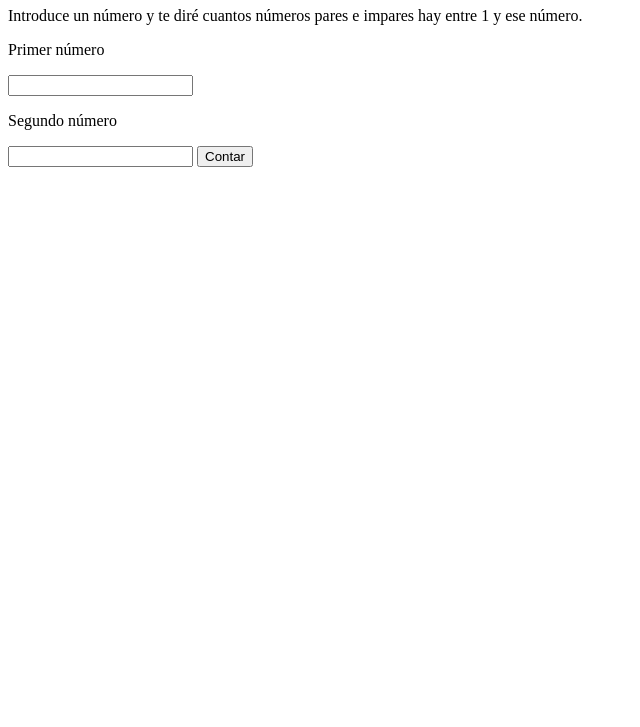
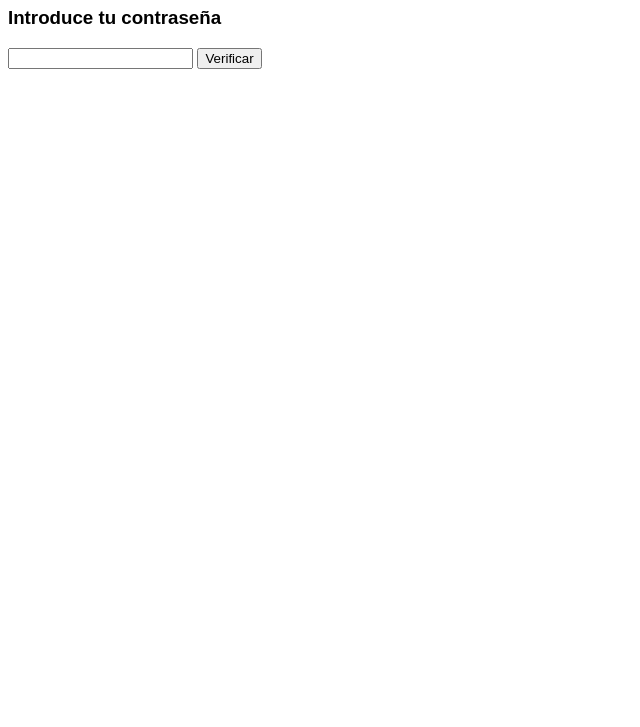
Before and after one commit to Flunnk/Verify-password-basic, a plain HTML site: page Ejercicios de JavaScript/index.html in a window 1280 px wide. Shown: the part 73-800 px from the top of the page, without its empty margins (0-640 px from the left). Drawn offline with Linux system fonts and the light colour scheme.

Commit message:
Verificar contraseña

```diff
--- a/Ejercicios de JavaScript/ejercicios.js
+++ b/Ejercicios de JavaScript/ejercicios.js
@@ -1,20 +1,36 @@
-window.onload = function() {
-  const btnCalcular = document.getElementById("btnCalcular");
-  btnCalcular.addEventListener("click", contarParesImpares);
+function verificarContraseña() {
+  const pass = document.getElementById("pass").value;
 
-  function contarParesImpares() {
-      const num1 = document.getElementById("num1").value;
-      const num2 = document.getElementById("num2").value;
+  if (pass.length < 8) {
+    document.getElementById('resultado-long')
+    .innerHTML = "❌Tu contraseña debe ser de al menos 8 caracteres";
+  } else {
+    document.getElementById('resultado-long')
+    .innerHTML = "✅Tu contraseña tiene la longitud adecuada";
+  }
 
-      let contador = 0;
+  if (!/[A-Z]/.test(pass)) {
+    document.getElementById('resultado-mayus')
+    .innerHTML = "❌Tu contraseña debe tener al menos una mayúscula";
+  } else {
+    document.getElementById('resultado-mayus')
+    .innerHTML = "✅Tu contraseña tiene al menos una mayúscula";
+  }
 
-      for (let i = num1; i <= num2; i++) {
-          if (i % 2 !== 0) {
-              contador++;
-          }
-      }
+  if (!/[a-z]/.test(pass)) {
+    document.getElementById('resultado-min')
+    .innerHTML = "❌Tu contraseña debe tener al menos una minúscula";
+  } else {
+    document.getElementById('resultado-min')
+    .innerHTML = "✅Tu contraseña tiene al menos una minúscula";
+  }
 
-      document.getElementById("resultado")
-        .innerHTML = `Número impares: ${contador}`;
+  if (!/[0-9]/.test(pass)) {
+    document.getElementById('resultado-num')
+    .innerHTML = "❌Tu contraseña debe tener al menos un número";
+  } else {
+    document.getElementById('resultado-num')
+    .innerHTML = "✅Tu contraseña tiene al menos un número";
   }
+
 }
--- a/Ejercicios de JavaScript/index.html
+++ b/Ejercicios de JavaScript/index.html
@@ -2,16 +2,23 @@
 <html>
   <head>
     <title>Hello World</title>
+    <meta charset="utf-8">
     <script src="ejercicios.js"></script>
+
+    <style>
+      body {
+        font-family: Arial, Helvetica, sans-serif;
+      }
+    </style>
   </head>
   <body>
-    <h1>Contador de número pares e impares</h1>
-    <p>Introduce un número y te diré cuantos números pares e impares hay entre 1 y ese número.</p>
-    <p>Primer número</p>
-    <input type="nummber" id="num1" />
-    <p>Segundo número</p>
-    <input type="number" id="num2" />
-    <button id="btnCalcular">Contar</button>
-    <p id="resultado"></p>
+    <h1>Verificar contraseña</h1>
+    <h3>Introduce tu contraseña</h3>
+    <input id="pass">
+    <button onclick="verificarContraseña()">Verificar</button>
+    <p id="resultado-long"></p>
+    <p id="resultado-mayus"></p>
+    <p id="resultado-min"></p>
+    <p id="resultado-num"></p>
   </body>
 </html>
```
